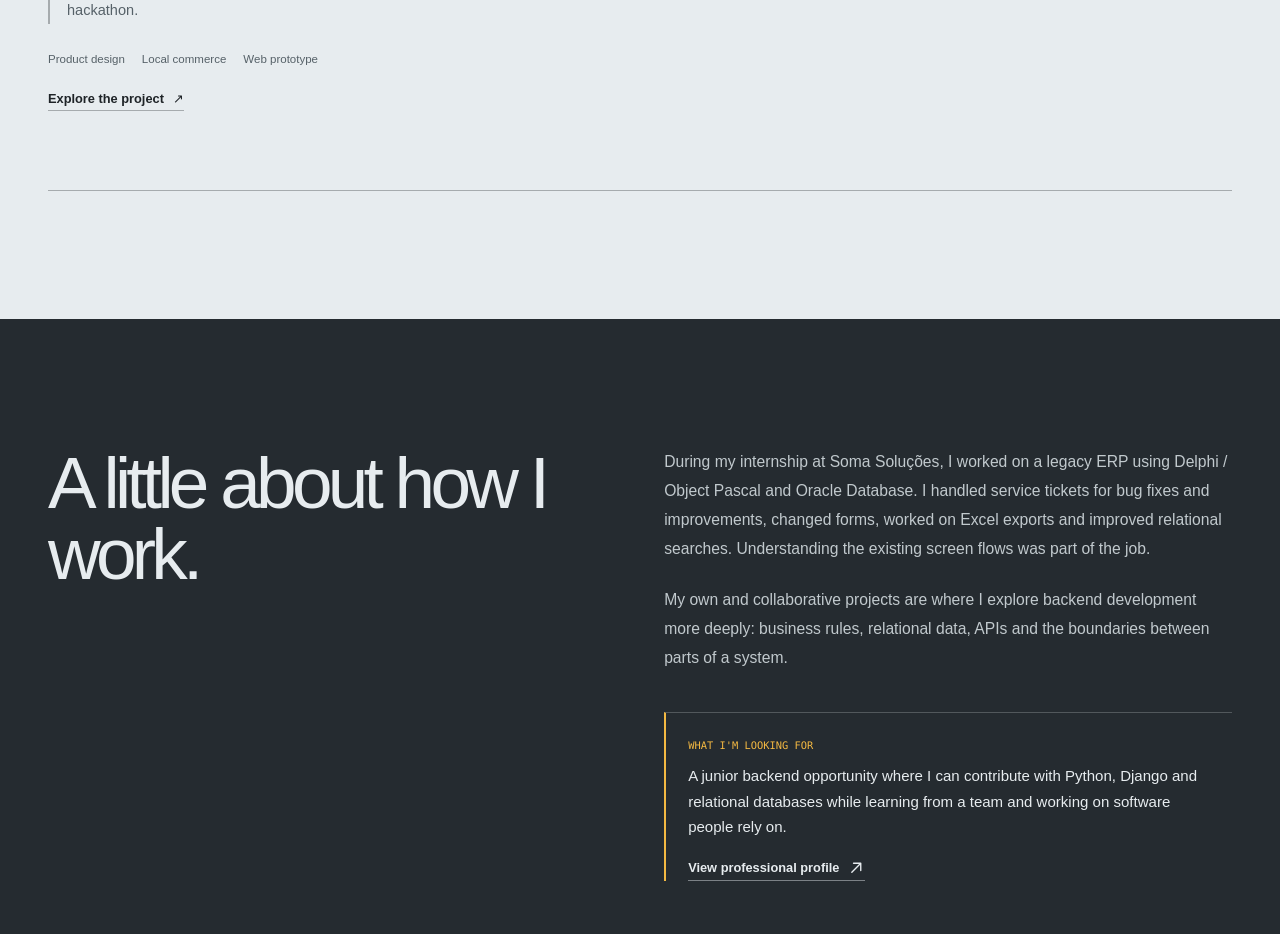
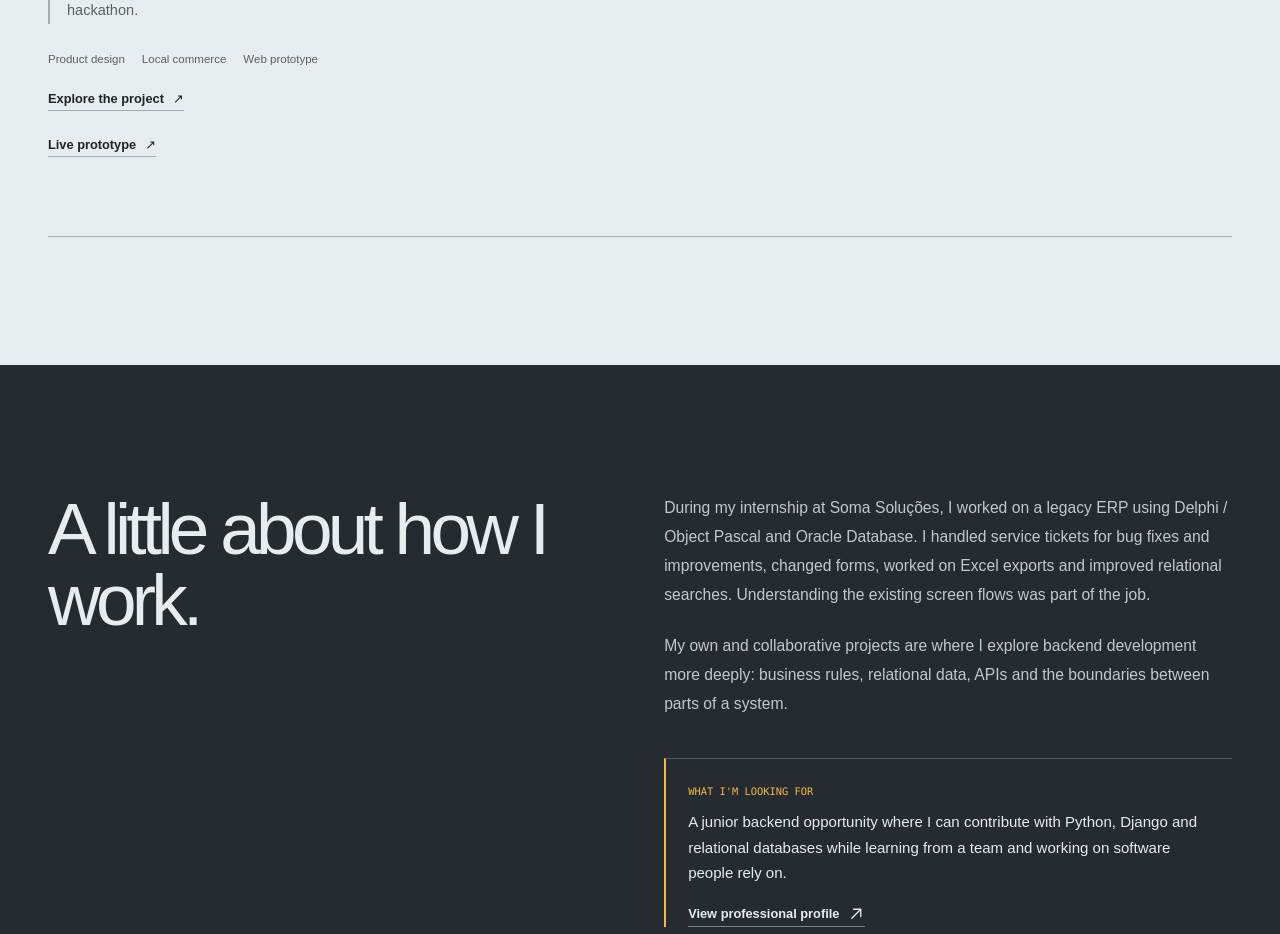
Before and after one commit to CaioDGeraldi/Portfolio, a React (Vite) app: page / in a window 1280 px wide. Shown: the part 3840-4774 px from the top of the page. Built offline with nearby package versions, Linux system fonts and the light colour scheme; a web font is replaced by a local one.

Commit message:
feat(portfolio): highlight Inova prototype build time and live demo

```diff
--- a/src/components/ProjectPitch.jsx
+++ b/src/components/ProjectPitch.jsx
@@ -43,7 +43,7 @@ export default function ProjectPitch({ project, labels, language }) {
           <ul className="pitch-tags" aria-label={language === "pt-BR" ? "Tecnologias e áreas" : "Technologies and areas"}>
             {project.tags.map(tag => <li key={tag}>{tag}</li>)}
           </ul>
-          <a className="project-link pitch-link" href={href}>{labels.explore}<span aria-hidden="true"> ↗</span></a>
+          <a className="project-link pitch-link" href={href}>{labels.explore}<span aria-hidden="true"> ↗</span></a>{project.demoUrl && <a className="project-link pitch-link" href={project.demoUrl} target="_blank" rel="noopener noreferrer">{language === "pt-BR" ? "Ver protótipo ao vivo" : "Live prototype"}<span aria-hidden="true"> ↗</span></a>}
         </div>
         <div className={`pitch-visual pitch-visual-${project.visual}`}>
           {project.visual === "image" ? (
```
